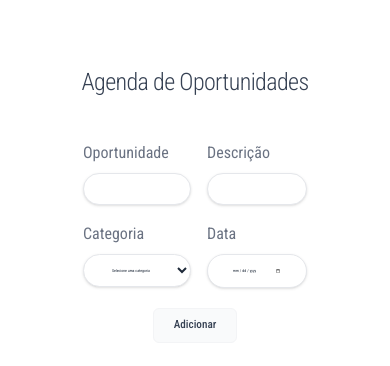
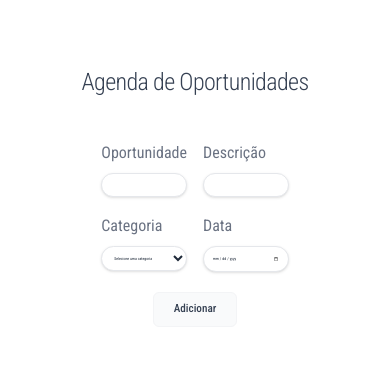
Before and after one commit to lilo1st/OpporTime_Projeto, a plain HTML site: page index.html in a window 390 px wide. Drawn offline with nearby package versions, Linux system fonts and the light colour scheme.

Commit message:
Upgrade na responsividade da página em HTML

```diff
--- a/index.html
+++ b/index.html
@@ -17,26 +17,26 @@
 
 <body class="bg-white text-gray-800 antialiased font-['Roboto',Arial,sans-serif]">
     <main class="min-h-screen flex flex-col items-center px-4 pt-16 sm:pt-24 pb-16">
-        <h1 class="text-[clamp(1.5rem,3.5vw,7rem)] font-light tracking-tight text-gray-700 mb-10 text-center">Agenda de Oportunidades</h1>
+        <h1 class="text-[clamp(1.5rem,3.5vw,9rem)] font-light tracking-tight text-gray-700 mb-10 text-center">Agenda de Oportunidades</h1>
 
         <form id="AddList" class="w-full max-w-xl flex flex-col items-center gap-5">
 
-            <div class="grid grid-cols-[auto_1fr] grid-rows-[1fr_1fr] gap-[clamp(1rem,1.8vw,2.8rem)] items-center">
+            <div class="grid grid-cols-[1fr_1fr] grid-rows-[1fr_1fr] gap-[clamp(1rem,1.8vw,6rem)] items-center">
 
                 <label for="AddText" class="w-full flex flex-col gap-2 text-[clamp(1rem,1.3vw,4rem)] text-gray-500">
                     Oportunidade
                     <input type="text" id="AddText" autocomplete="off" required
-                        class="w-full rounded-full border border-gray-200 bg-white px-6 py-3 text-[clamp(0.2rem,1vw,5rem)] font-normal text-gray-800 shadow-sm transition-shadow duration-200 hover:shadow-md focus:shadow-md focus:border-gray-300 focus:outline-none">
+                        class="w-full rounded-full border border-gray-200 bg-white p-[clamp(0.5rem,0.8vw,1.5rem)] text-[clamp(0.2rem,1vw,3.7rem)] font-normal text-gray-800 shadow-sm transition-shadow duration-200 hover:shadow-md focus:shadow-md focus:border-gray-300 focus:outline-none">
                 </label>
                 <label for="AddDescricao" class="w-full flex flex-col gap-2 text-[clamp(1rem,1.3vw,4rem)] text-gray-500">
                     Descrição
                     <input type="text" id="AddDescricao" autocomplete="off" required
-                        class="w-full rounded-full border border-gray-200 bg-white px-6 py-3 text-[clamp(0.2rem,1vw,5rem)] font-normal text-gray-800 shadow-sm transition-shadow duration-200 hover:shadow-md focus:shadow-md focus:border-gray-300 focus:outline-none">
+                        class="w-full rounded-full border border-gray-200 bg-white p-[clamp(0.5rem,0.8vw,1.5rem)] text-[clamp(0.2rem,1vw,3.7rem)] font-normal text-gray-800 shadow-sm transition-shadow duration-200 hover:shadow-md focus:shadow-md focus:border-gray-300 focus:outline-none">
                 </label>
                 <label for="AddCategoria" class="w-full flex flex-col gap-2 text-[clamp(1rem,1.3vw,4rem)] text-gray-500">
                     Categoria
                     <select id="AddCategoria" autocomplete="off" required
-                        class="w-full rounded-full border border-gray-200 bg-white px-6 py-3 text-[clamp(0.2rem,1vw,5rem)] font-normal text-gray-800 shadow-sm transition-shadow duration-200 hover:shadow-md focus:shadow-md focus:border-gray-300 focus:outline-none">
+                        class="w-full rounded-full border border-gray-200 bg-white p-[clamp(0.5rem,0.8vw,1.5rem)] text-[clamp(0.2rem,1vw,3.7rem)] font-normal text-gray-800 shadow-sm transition-shadow duration-200 hover:shadow-md focus:shadow-md focus:border-gray-300 focus:outline-none">
                         <option value="">Selecione uma categoria</option>
                         <option value="Geral">Geral</option>
                         <option value="Tecnologia">Tecnologia</option>
@@ -47,18 +47,18 @@
                 <label for="AddData" class="w-full flex flex-col gap-2 text-[clamp(1rem,1.3vw,4rem)] text-gray-500">
                     Data
                     <input type="date" id="AddData" autocomplete="off" required
-                        class="w-full rounded-full border border-gray-200 bg-white px-6 py-3 text-[clamp(0.2rem,1vw,5rem)] font-normal text-gray-800 shadow-sm transition-shadow duration-200 hover:shadow-md focus:shadow-md focus:border-gray-300 focus:outline-none">
+                        class="w-full rounded-full border border-gray-200 bg-white p-[clamp(0.5rem,0.8vw,1.5rem)] text-[clamp(0.2rem,1vw,3.7rem)] font-normal text-gray-800 shadow-sm transition-shadow duration-200 hover:shadow-md focus:shadow-md focus:border-gray-300 focus:outline-none">
                 </label>
             </div>
 
             <input type="submit" value="Adicionar" id="submit"
-                class="cursor-pointer rounded-md border border-gray-100 bg-gray-50 px-5 py-2 text-[clamp(0.7rem,1vw,3rem)] font-medium text-gray-700 transition hover:border-gray-200 hover:bg-gray-100 hover:shadow-sm focus:outline-none">
+                class="cursor-pointer rounded-md border border-gray-100 bg-gray-50 px-5 py-2 text-[clamp(0.7rem,1vw,4rem)] font-medium text-gray-700 transition hover:border-gray-200 hover:bg-gray-100 hover:shadow-sm focus:outline-none">
         </form>
 
         <hr class="hidden w-full max-w-xl mt-12 border-t border-gray-200" id="linha">
 
         <section class="hidden w-full max-w-xl mt-10 justify-items-center" id="section">
-            <h2 class="rounded-full border border-gray-200 bg-white px-6 py-2 text-lg font-medium text-gray-600 shadow-sm">Oportunidades</h2>
+            <h2 class="rounded-full border border-gray-200 bg-white px-6 py-2 text-[clamp(0.7rem,1vw,4rem)] font-medium text-gray-600 shadow-sm">Oportunidades</h2>
             <ul class="w-full py-8 grid gap-y-4" id="Lista"></ul>
         </section>
     </main>
```
